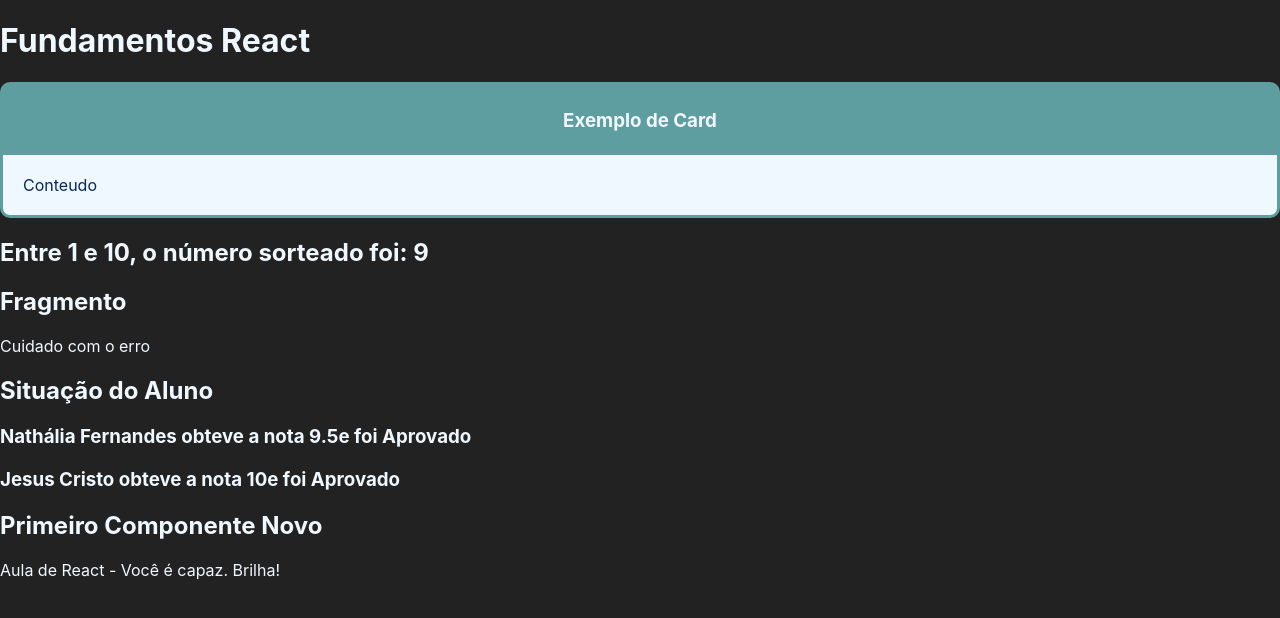
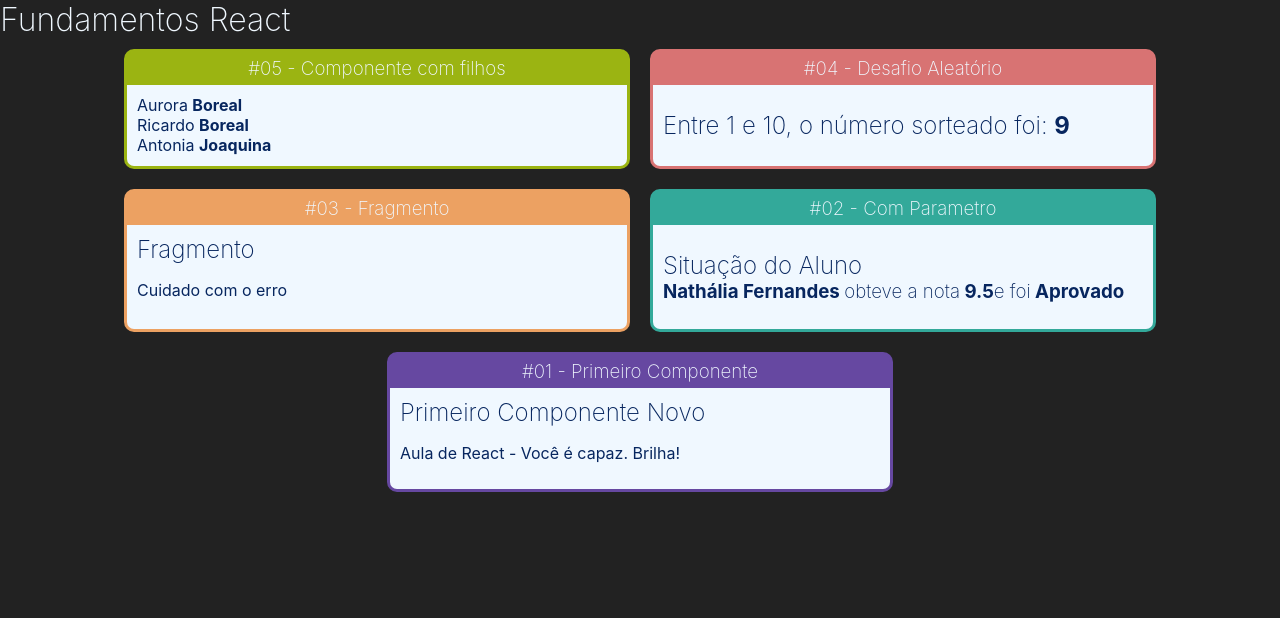
Before and after one commit to nathaliafas2/curso-react, a React (Create React App) app: page / in a window 1280 px wide. Shown: the top 618 px of the page. Built offline with nearby package versions, Linux system fonts and the light colour scheme.

Commit message:
Construção de Cards + Estilização + Enviar parametros

```diff
--- a/src/App.css
+++ b/src/App.css
@@ -1,38 +1,6 @@
-.App {
-  text-align: center;
+.App .Cards {
+  display: flex;
+  flex-wrap: wrap;
+  justify-content: center;
+
 }
-
-.App-logo {
-  height: 40vmin;
-  pointer-events: none;
-}
-
-@media (prefers-reduced-motion: no-preference) {
-  .App-logo {
-    animation: App-logo-spin infinite 20s linear;
-  }
-}
-
-.App-header {
-  background-color: #282c34;
-  min-height: 100vh;
-  display: flex;
-  flex-direction: column;
-  align-items: center;
-  justify-content: center;
-  font-size: calc(10px + 2vmin);
-  color: white;
-}
-
-.App-link {
-  color: #61dafb;
-}
-
-@keyframes App-logo-spin {
-  from {
-    transform: rotate(0deg);
-  }
-  to {
-    transform: rotate(360deg);
-  }
-}
--- a/src/App.jsx
+++ b/src/App.jsx
@@ -1,34 +1,50 @@
+import './App.css'
 import React from "react";
 import PrimeiroNovo from './components/basicos/PrimeiroNovo';
 import ComParametro from './components/basicos/ComParamentro';
 import Fragmento from './components/basicos/Fragmento';
 import Aleatorio from './components/basicos/Aleatorio'
 import Card from "./layouts/Card";
+import Familia from './components/basicos/Familia';
 
 export default function App(props){
     return (
-        <div id="app">
+        <div className="App">
             <h1> Fundamentos React </h1>
 
+            <div className="Cards">
+
                 <Card
-            titulo="Exemplo de Card">
+                    titulo="#05 - Componente com filhos" color=" #9bb412">
+                        <Familia sobrenome="Boreal"></Familia>
                 </Card>
 
+                <Card
+                    titulo="#04 - Desafio Aleatório" color=" #d87373">
                         <Aleatorio min={1} max={10}/>
+                </Card>
 
+                <Card
+                    titulo="#03 - Fragmento" color=" #eca162">
                         <Fragmento />
+                </Card>
 
+                <Card
+                    titulo="#02 - Com Parametro" color=" #33a99a">
                     <ComParametro
                         titulo="Situação do Aluno"
                         aluno="Nathália Fernandes"
                         nota={9.5}>
                     </ComParametro>
-            <ComParametro
-                aluno="Jesus Cristo"
-                nota={10.0}>
-            </ComParametro>
+                </Card>
 
+
+                <Card
+                    titulo="#01 - Primeiro Componente" color="	#6648a1">
                         <PrimeiroNovo></PrimeiroNovo>
+                </Card>
+
+             </div>
         </div>
     )
 }
--- /dev/null
+++ b/src/components/basicos/Familia.jsx
@@ -0,0 +1,13 @@
+import React from "react";
+import FamiliaMembro from "./FamiliaMembro";
+
+export default props =>{
+
+    return(
+        <div>
+            <FamiliaMembro nome="Aurora" sobrenome={props.sobrenome}></FamiliaMembro>
+            <FamiliaMembro nome="Ricardo" {...props}></FamiliaMembro>
+            <FamiliaMembro nome="Antonia" sobrenome="Joaquina"></FamiliaMembro>
+        </div>
+    )
+}
--- /dev/null
+++ b/src/components/basicos/FamiliaMembro.jsx
@@ -0,0 +1,10 @@
+import React from "react";
+
+export default props =>{
+
+    return(
+        <div>
+           {props.nome} <strong>{props.sobrenome}</strong>
+        </div>
+    )
+}
--- a/src/index.css
+++ b/src/index.css
@@ -3,11 +3,19 @@
   color: aliceblue;
   margin: 0;
   font-family: -apple-system, BlinkMacSystemFont, 'Inter';
-  -webkit-font-smoothing: antialiased;
-  -moz-osx-font-smoothing: grayscale;
+  font-size: 1rem;
 }
 
 code {
   font-family: source-code-pro, Menlo, Monaco, Consolas, 'Courier New',
     monospace;
 }
+
+h1, h2, h3{
+  font-weight:200;
+  margin: 0;
+}
+
+h2, h3{
+  margin: 0;
+}
--- a/src/layouts/Card.css
+++ b/src/layouts/Card.css
@@ -3,6 +3,12 @@
     border: 3px solid cadetblue ;
     border-radius: 10px;
     overflow: hidden;
+    margin: 10px;
+
+    display: flex;
+    flex-direction: column;
+    min-width: 500px;
+    max-width: 500px ;
 }
 
 .Card .Title{
@@ -14,5 +20,6 @@
 .Card .Content{
     background-color: aliceblue;
     color: rgb(7, 38, 95);
-    padding: 20px;
+    padding: 10px;
+    flex: 1;
 }
--- a/src/layouts/Card.jsx
+++ b/src/layouts/Card.jsx
@@ -2,10 +2,19 @@
 import React from "react";
 
 export default function Card(props){
+
+    const estilo = {
+        backgroundColor: props.color,
+        borderColor: props.color
+
+    }
+
     return (
-        <div className="Card">
+        <div className="Card" style={estilo}>
              <div className="Title"> <h3>{props.titulo}</h3></div>
-             <div className="Content">Conteudo</div>
+             <div className="Content">
+                {props.children}
+                </div>
         </div>
     )
 }
```
Lines whose indentation alone changed are shown as unchanged.
